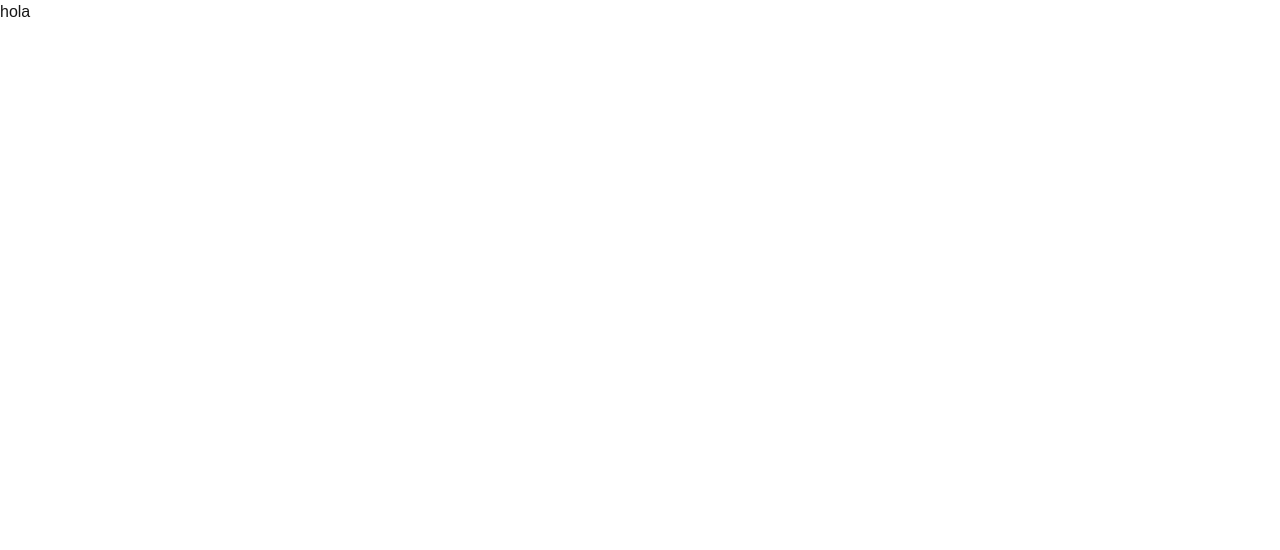
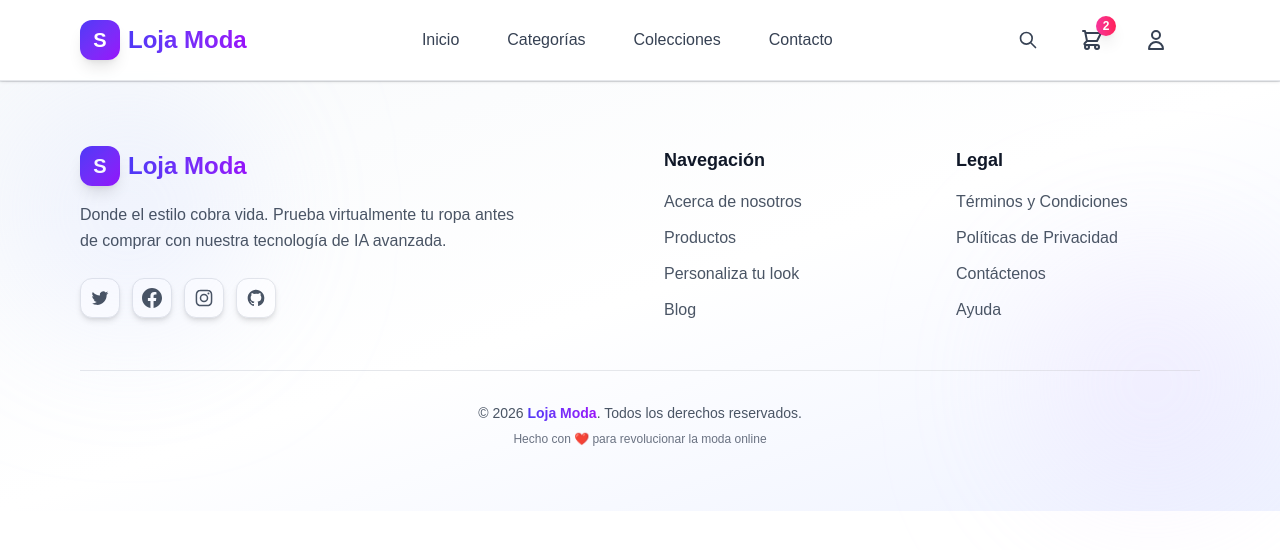
Before and after one commit to utpl/Loja-Moda, a Next.js app: page /1 in a window 1280 px wide. Shown: the top 550 px of the page. Built offline with nearby package versions, Linux system fonts and the light colour scheme.

Commit message:
grid de productos

```diff
--- /dev/null
+++ b/src/app/[collections]/layout.tsx
@@ -0,0 +1,13 @@
+import { Footer } from "@/components/sections/Footer";
+import { Navbar } from "@/components/sections/Navbar";
+
+
+export default function CollectionsPage({
+ children
+}: {
+ children: React.ReactNode;
+}) {
+  return (
+  <><Navbar /> {children} <Footer /></>
+  );
+}
--- a/src/app/[collections]/page.tsx
+++ b/src/app/[collections]/page.tsx
@@ -1,7 +1,14 @@
+
 export default function PageCollections() {
   return (
-    <div>
-      <h3>hola</h3>
-    </div>
+   <>
+
+   <main>
+
+
+    </main>
+
+
+   </>
   );
 }
```
